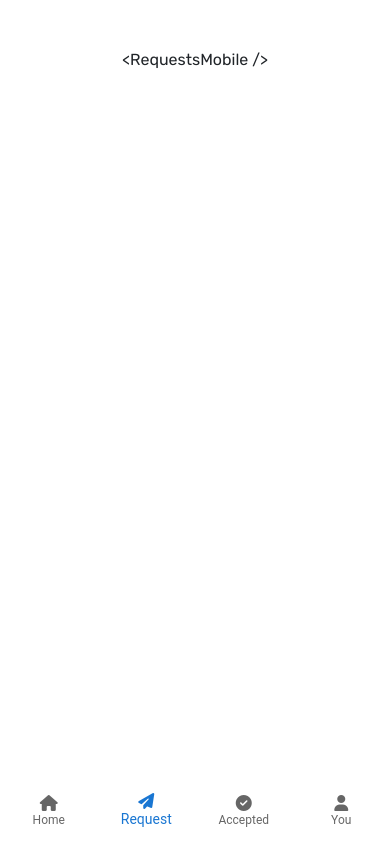
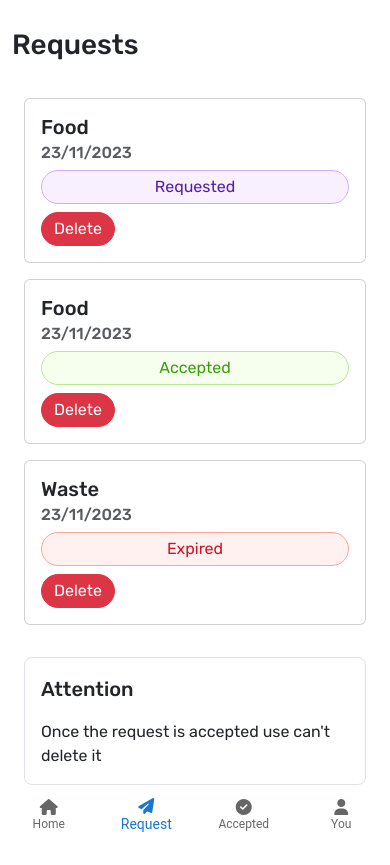
Before and after one commit to sreekanth666/food-waste-management-system-react, a React (Create React App) app: page /dashboard in a window 390 px wide. Both pictures are taken after a click on the button "Request". Before the commit the page ends 844 px from the top, so only its background shows below. Built offline with nearby package versions, Linux system fonts and the light colour scheme; the HTML template or start-up script is replaced by a standard one.

Commit message:
Mobile version of dashboard WIP

```diff
--- a/src/Pages/Dashboard/Dashboard.jsx
+++ b/src/Pages/Dashboard/Dashboard.jsx
@@ -55,11 +55,11 @@ function Dashboard() {
                 :
                 <>
                     <div className='container-fluid p-0' style={{minHeight:'90dvh'}}>
-                        <div className="container-fluid bg-white mt-4 mb-4 rounded-3 pt-4 d-flex flex-column align-items-center dash-panel" style={{overflowY:'scroll'}}>
-                            {selectedPageMobile === "home" ? "<DashHomeMobile />" : null}
-                            {selectedPageMobile === "request" ? "<RequestsMobile />" : null}
-                            {selectedPageMobile === "accepted" ? "<AcceptedMobile />" : null}
-                            {selectedPageMobile === "profile" ? "<ProfileMobile />" : null}
+                        <div className="container-fluid bg-white mb-4 rounded-3 dash-panel" style={{overflowY:'scroll'}}>
+                            {selectedPageMobile === "home" ? <DashHomeMobile /> : null}
+                            {selectedPageMobile === "request" ? <RequestsMobile /> : null}
+                            {selectedPageMobile === "accepted" ? <AcceptedMobile /> : null}
+                            {selectedPageMobile === "profile" ? <ProfileMobile /> : null}
                         </div>
                     </div>
                         <BottomNavigation
@@ -69,6 +69,7 @@ function Dashboard() {
                                 setValue(newValue);
                             }}
                             style={{position: 'sticky', bottom: 0}}
+                            className='mt-4'
                         >
                             <BottomNavigationAction label="Home" icon={<i class="fa-solid fa-house"></i>} onClick={() => setSelectedPageMobile("home")} />
                             <BottomNavigationAction label="Request" icon={<i class="fa-solid fa-paper-plane"></i>} onClick={() => setSelectedPageMobile("request")} />
--- a/src/Pages/DashboardMobile/AcceptedMobile.jsx
+++ b/src/Pages/DashboardMobile/AcceptedMobile.jsx
@@ -3,11 +3,10 @@ import React from 'react'
 function Accepted() {
     return (
         <>
+            <p className="fs-1 mt-4 mb-4" style={{fontWeight:'500'}}>Accepted</p>
             <div className='container-fluid d-flex flex-column align-items-center'>
                 <div className="mt-2 row gap-3 p-0" style={{minHeight:'150px',width:'100%'}}>
                     <div className="col-sm-12 col-md-12 col-lg-8 col-xl-8 d-flex flex-column p-3 pb-1 border rounded-3">
-                        <p className="fs-5" style={{fontWeight:'500'}}>Accepted</p>
-
                         <table class="table">
                             <thead>
                                 <tr>
--- a/src/Pages/DashboardMobile/DashHomeMobile.jsx
+++ b/src/Pages/DashboardMobile/DashHomeMobile.jsx
@@ -4,23 +4,24 @@ import '../CSS/dashhome.css'
 function DashHome() {
     return (
         <>
-            <div className='container-fluid d-flex flex-column align-items-center'>
-                <div className="d-flex flex-wrap justify-content-between text-center" style={{minHeight:'150px',width:'100%'}}>
-                    <div className="border mb-3 rounded-3 text-center d-flex flex-column p-3 border-end" style={{width:'20rem'}}>
+            <p className="fs-1 mt-4 mb-4" style={{fontWeight:'500'}}>Home</p>
+            <div className='container-fluid d-flex flex-column align-items-center justify-content-center'>
+                <div className="d-flex flex-column justify-content-between text-center" style={{minHeight:'150px',width:'100%'}}>
+                    <div className="border mb-3 rounded-3 text-center d-flex flex-column p-3 border-end" style={{width:'100%'}}>
                         <p className="fs-4" style={{fontWeight:'500'}}>Requested</p>
                         <div className='row'>
                             <div className="col-6 border-end d-flex justify-content-center align-items-center">Total</div>
                             <div className="col-6 d-flex justify-content-center align-items-center" style={{color:'#531dab'}}><span className='home-badges-1'>5698</span></div>
                         </div>
                     </div>
-                    <div className="border mb-3 rounded-3 d-flex flex-column text-center p-3 border-end" style={{width:'20rem'}}>
+                    <div className="border mb-3 rounded-3 d-flex flex-column text-center p-3 border-end" style={{width:'100%'}}>
                         <p className="fs-4" style={{fontWeight:'500'}}>Accepted</p>
                         <div className='row'>
                             <div className="col-6 border-end d-flex justify-content-center align-items-center">Total</div>
                             <div className="col-6 d-flex justify-content-center align-items-center" style={{color:'#08979c'}}><span className='home-badges-2'>5698</span></div>
                         </div>
                     </div>
-                    <div className="border mb-3 rounded-3 d-flex flex-column text-center p-3" style={{width:'20rem'}}>
+                    <div className="border mb-3 rounded-3 d-flex flex-column text-center p-3" style={{width:'100%'}}>
                         <p className="fs-4" style={{fontWeight:'500'}}>Contributed</p>
                         <div className='row'>
                             <div className="col-6 border-end d-flex justify-content-center align-items-center">Total</div>
--- a/src/Pages/DashboardMobile/RequestsMobile.jsx
+++ b/src/Pages/DashboardMobile/RequestsMobile.jsx
@@ -3,51 +3,42 @@ import React from 'react'
 function Requests() {
     return (
         <>
+            <p className="fs-1 mt-4 mb-4" style={{fontWeight:'500'}}>Requests</p>
             <div className='container-fluid d-flex flex-column align-items-center'>
                 <div className="mt-2 row gap-3 p-0" style={{minHeight:'150px',width:'100%'}}>
-                    <div className="col-sm-12 col-md-12 col-lg-8 col-xl-8 d-flex flex-column p-3 pb-1 border rounded-3">
-                        <p className="fs-5" style={{fontWeight:'500'}}>Requests</p>
+                    <div className="col-sm-12 col-md-12 col-lg-8 col-xl-8 d-flex flex-column p-0 rounded-3">
+                        <div class="card p-0 m-0 mb-3" style={{width:'100%'}}>
+                            <div class="card-body m-0">
+                                <h5 class="card-title">Food</h5>
+                                <h6 class="card-subtitle mb-2 text-body-secondary">23/11/2023</h6>
+                                <div class="card-text mt-2 mb-2">
+                                    <div className="p-1 rounded-pill text-center" style={{border:'1px solid #d3adf7',backgroundColor:'#f9f0ff',color:'#531dab'}}>Requested</div>
+                                </div>
+                                <button class="btn rounded-pill btn-danger pt-1 pb-1">Delete</button>
+                            </div>
+                        </div>
 
-                        <table class="table">
-                            <thead>
-                                <tr>
-                                <th scope="col"></th>
-                                <th scope="col">Request</th>
-                                <th scope="col">Date</th>
-                                <th scope="col">Status</th>
-                                <th scope="col">Action</th>
-                                </tr>
-                            </thead>
-                            <tbody>
-                                <tr>
-                                    <th scope="row">1</th>
-                                    <td>Food</td>
-                                    <td>23/11/2023</td>
-                                    <td>
-                                        <div className="p-1 rounded-pill text-center" style={{border:'1px solid #d3adf7',backgroundColor:'#f9f0ff',color:'#531dab'}}>Requested</div>
-                                    </td>
-                                    <td><button class="btn rounded-pill btn-danger pt-1 pb-1">Delete</button></td>
-                                </tr>
-                                <tr>
-                                    <th scope="row">2</th>
-                                    <td>Waste Pickup</td>
-                                    <td>11/09/2023</td>
-                                    <td>
-                                        <div className="p-1 rounded-pill text-center" style={{border:'1px solid #b7eb8f',backgroundColor:'#f6ffed',color:'#389e0d'}}>Accepted</div>
-                                    </td>
-                                    <td><button class="btn rounded-pill btn-danger pt-1 pb-1 disabled">Delete</button></td>
-                                </tr>
-                                <tr>
-                                <th scope="row">3</th>
-                                    <td>Waste Pickup</td>
-                                    <td>05/08/2023</td>
-                                    <td>
-                                        <div className="p-1 rounded-pill text-center" style={{border:'1px solid #ffa39e',backgroundColor:'#fff1f0',color:'#cf1322'}}>Expired</div>
-                                    </td>
-                                    <td><button class="btn rounded-pill btn-danger pt-1 pb-1 disabled">Delete</button></td>
-                                </tr>
-                            </tbody>
-                        </table>
+                        <div class="card p-0 m-0 mb-3" style={{width:'100%'}}>
+                            <div class="card-body m-0">
+                                <h5 class="card-title">Food</h5>
+                                <h6 class="card-subtitle mb-2 text-body-secondary">23/11/2023</h6>
+                                <div class="card-text mt-2 mb-2">
+                                    <div className="p-1 rounded-pill text-center" style={{border:'1px solid #b7eb8f',backgroundColor:'#f6ffed',color:'#389e0d'}}>Accepted</div>
+                                </div>
+                                <button class="btn rounded-pill btn-danger pt-1 pb-1">Delete</button>
+                            </div>
+                        </div>
+
+                        <div class="card p-0 m-0 mb-3" style={{width:'100%'}}>
+                            <div class="card-body m-0">
+                                <h5 class="card-title">Waste</h5>
+                                <h6 class="card-subtitle mb-2 text-body-secondary">23/11/2023</h6>
+                                <div class="card-text mt-2 mb-2">
+                                    <div className="p-1 rounded-pill text-center" style={{border:'1px solid #ffa39e',backgroundColor:'#fff1f0',color:'#cf1322'}}>Expired</div>
+                                </div>
+                                <button class="btn rounded-pill btn-danger pt-1 pb-1">Delete</button>
+                            </div>
+                        </div>
                     </div>
                     <div className="col-sm-12 col-md-12 col-lg col-xl d-flex flex-column p-3 border rounded-3">
                         <p className="fs-5" style={{fontWeight:'500'}}>Attention</p>
```
Also changed, not shown: src/Pages/DashboardMobile/ProfileMobile.jsx (+12 -16 lines).
